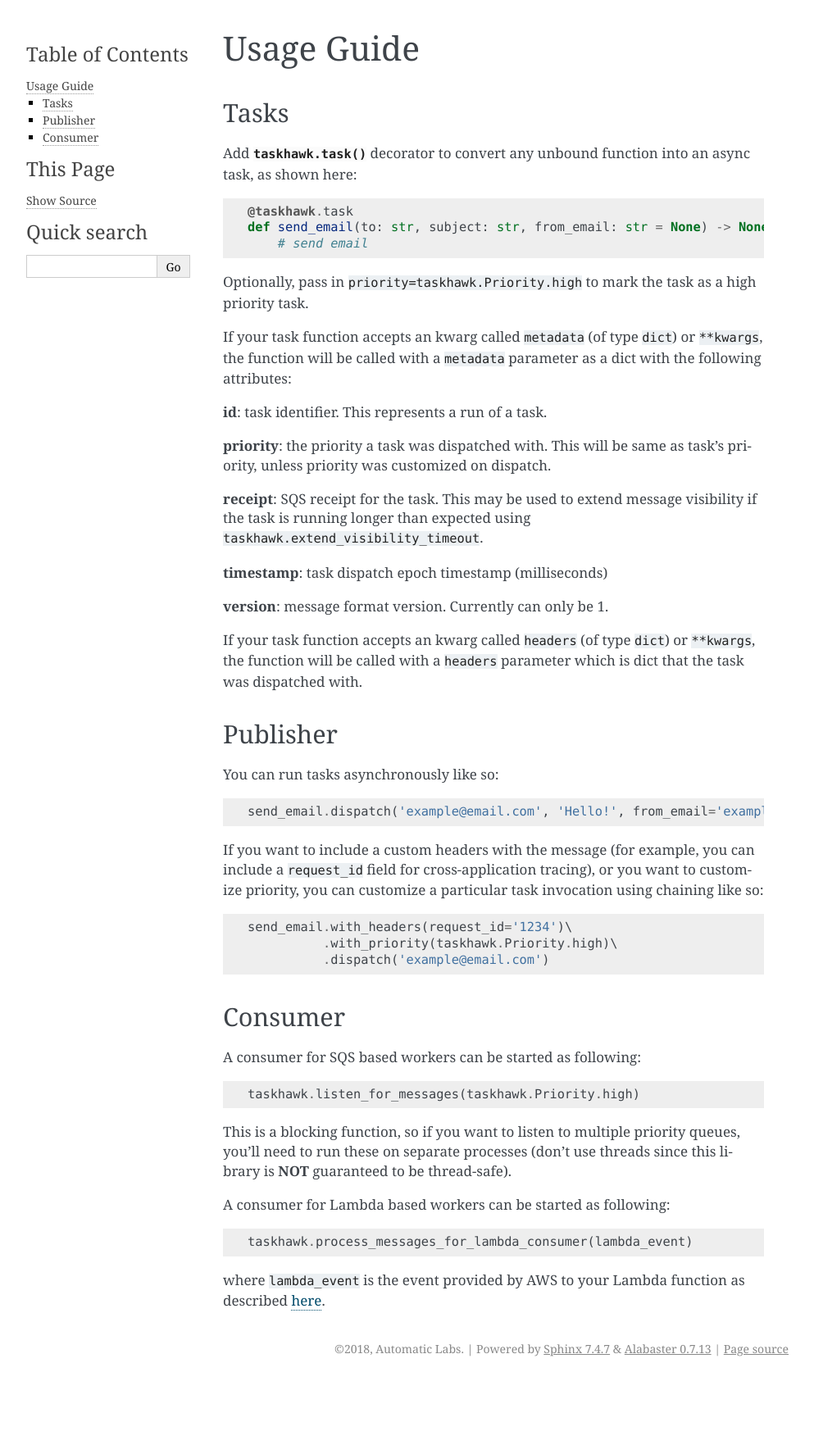
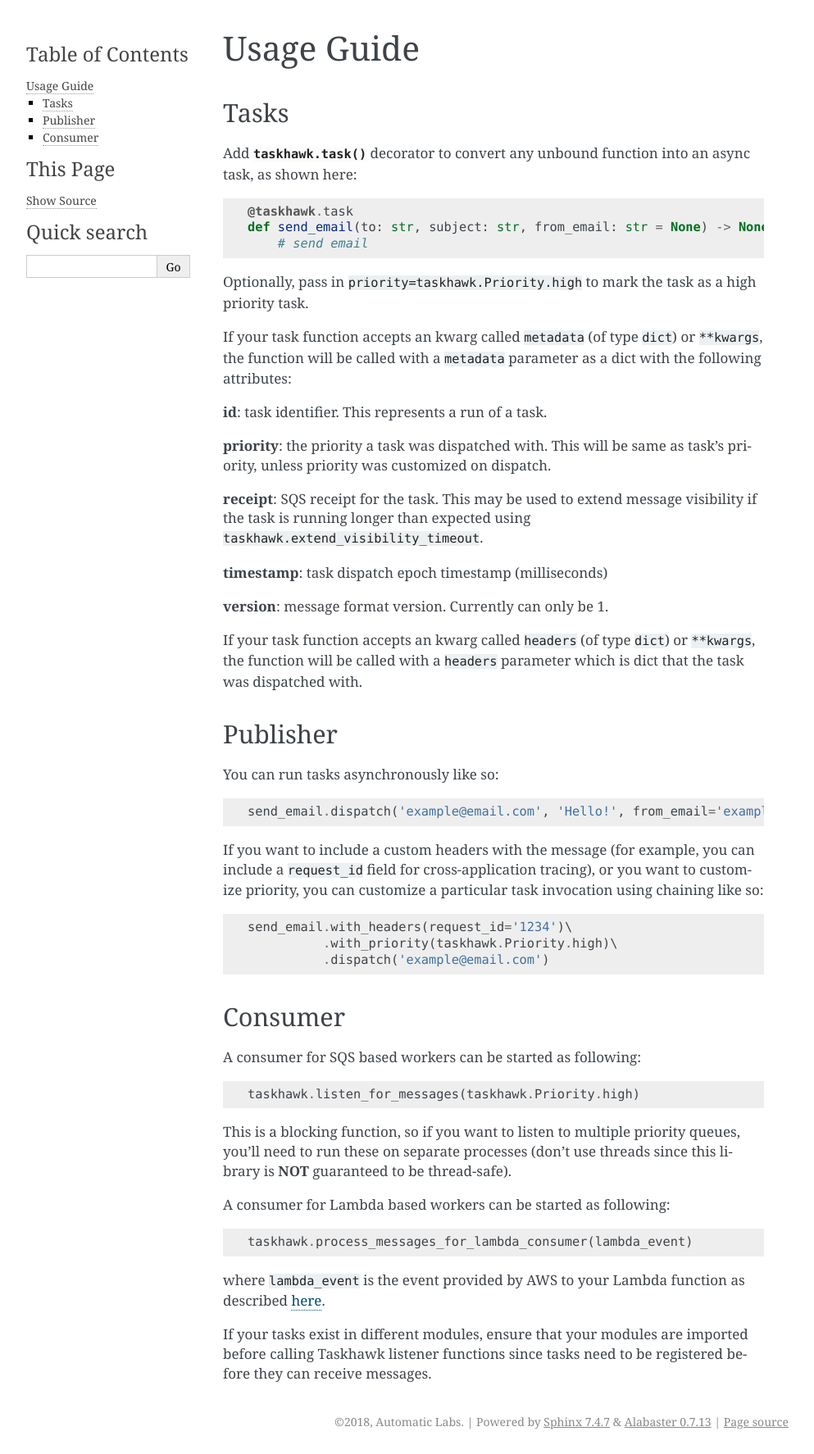
Before and after one commit to cloudchacho/taskhawk-python, a Sphinx documentation site: the page built from docs/usage.rst, in a window 1280 px wide. Shown: the whole page at 82% size, without its empty margins (148-1141 px from the left). Built offline with Sphinx 7.4.7, drawn with Linux system fonts in a browser that asks for light colours; before the commit the page ends 1685 px from its top, so only the background shows below that.

Commit message:
Add note about importing task modules before starting listener methods (#10)

```diff
--- a/docs/usage.rst
+++ b/docs/usage.rst
@@ -72,6 +72,8 @@ A consumer for Lambda based workers can be started as following:
 where ``lambda_event`` is the event provided by AWS to your Lambda function as described `here
 <https://docs.aws.amazon.com/lambda/latest/dg/eventsources.html#eventsources-sns>`_.
 
+If your tasks exist in different modules, ensure that your modules are imported before calling Taskhawk listener
+functions since tasks need to be registered before they can receive messages.
 
 .. _lambda_sns_format: https://docs.aws.amazon.com/lambda/latest/dg/eventsources.html#eventsources-sns
 .. _taskhawk_terraform: https://github.com/Automatic/taskhawk-terraform
```
